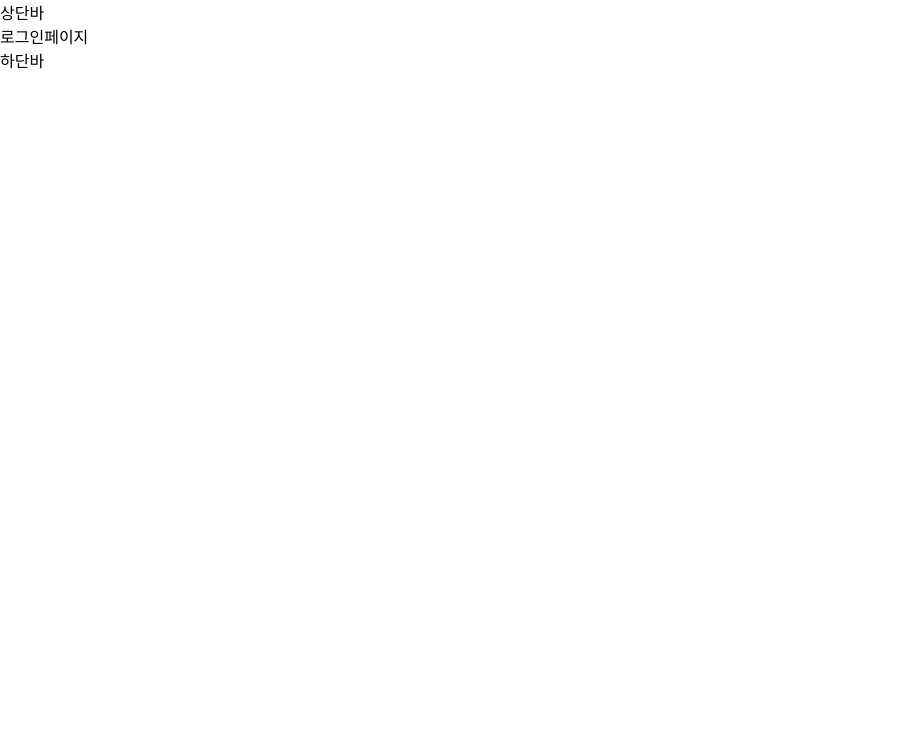
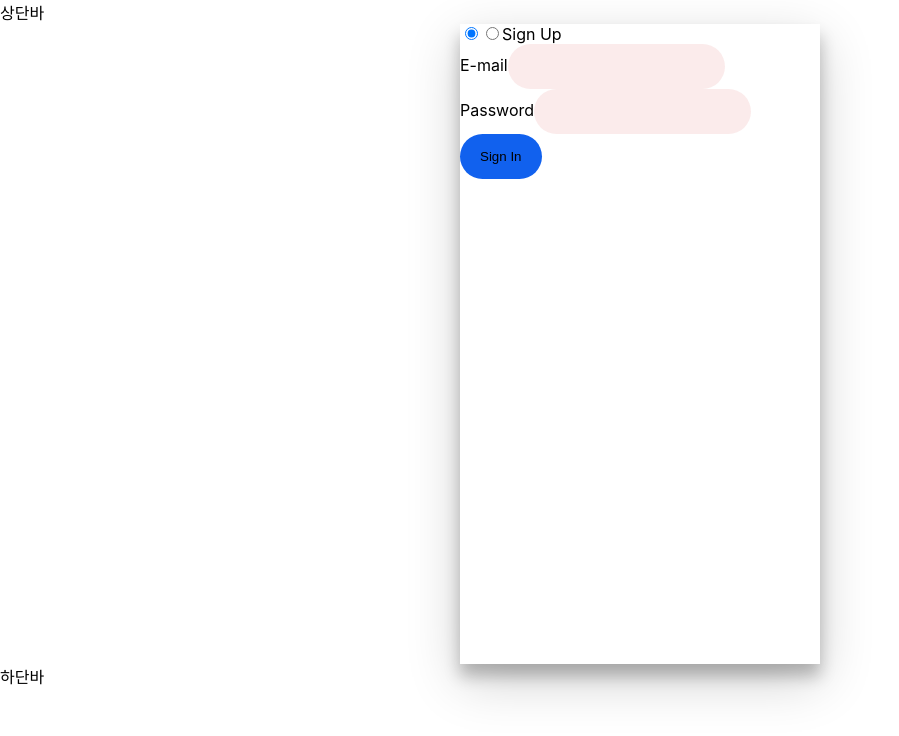
Before and after one commit to wkdalsgh192/video-messenger-timeletter, a React (Create React App) app in the folder frontend/: page /login in a window 1280 px wide. Shown: the top 736 px of the page, without its empty margins (0-899 px from the left). Built offline with nearby package versions, Linux system fonts and the light colour scheme.

Commit message:
feat: create login page

```diff
--- a/frontend/package.json
+++ b/frontend/package.json
@@ -3,6 +3,7 @@
   "version": "0.1.0",
   "private": true,
   "dependencies": {
+    "@material-ui/core": "^4.11.3",
     "@testing-library/jest-dom": "^5.11.4",
     "@testing-library/react": "^11.1.0",
     "@testing-library/user-event": "^12.1.10",
--- /dev/null
+++ b/frontend/src/pages/UserPage/Login.css
@@ -0,0 +1,50 @@
+/* 로그인 배경 */
+.login-wrap{
+  width:100%;
+  margin:auto;
+  max-width:360px;
+  min-height:640px;
+  position:relative;
+  /* background:url("./images/우주1.jpg") no-repeat center; */
+  box-shadow:0 12px 15px 0 rgba(0,0,0,.24),0 17px 50px 0 rgba(0,0,0,.19);
+}
+
+.login-html{
+    width:100%;
+    height:100%;
+    position:absolute;
+    /* background:rgba(40,57,101,.9); */
+  }
+
+/* 로그인, 회원가입 선택 */
+.login-bt {
+  color: black;
+  border-color: #1161ee;
+  font-size: 22px;
+  margin-right: 15px;
+  padding-bottom: 5px;
+  margin: 0 15px 10px 0;
+  display: inline-block;
+  border-bottom: 2px solid transparent;
+  display: none;
+}
+
+
+/* 입력 폼 */
+
+.input-form{
+  border: none;
+  padding: 15px 20px;
+  border-radius: 25px;
+  background: rgba(211, 58, 58, 0.1);
+  outline:none;
+}
+
+.input-form:focus{
+  border-color:rgb(241, 169, 203);
+  box-shadow:0 0 8px 0 rgb(241, 169, 203);
+}
+
+.button {
+  background:#1161ee;
+}
--- a/frontend/src/pages/UserPage/Login.js
+++ b/frontend/src/pages/UserPage/Login.js
@@ -1,11 +1,38 @@
-import React from 'react'
+import React from "react";
+
+import "./Login.css";
 
 function Login() {
-    return (
-        <div>
-            로그인페이지
+  return (
+    <div class="login-wrap">
+      <div class="login-html">
+        <input id="tab-1" type="radio" name="tab" class="sign-in" checked></input>
+        <label for="tab-1" class="tab login-bt">
+          Sign In
+        </label>
+        <input id="tab-2" type="radio" name="tab" class="sign-up"></input>
+            <label for="tab-2" class="tab">
+            Sign Up</label>
+
+        <div class="group">
+          <label for="user" class="label">
+            E-mail
+          </label>
+          <input id="user" type="text" class="input-form"></input>
         </div>
-    )
+        <div class="group">
+          <label for="pass" class="label">
+            Password
+          </label>
+          <input id="pass" type="password" class="input-form" data-type="password"></input>
+        </div>
+
+        <div class="group">
+          <input type="submit" class="button input-form" value="Sign In"></input>
+        </div>
+      </div>
+    </div>
+  );
 }
 
-export default Login
+export default Login;
```
Also changed, not shown: 2 other files (tests, documents, lock files or other folders).
